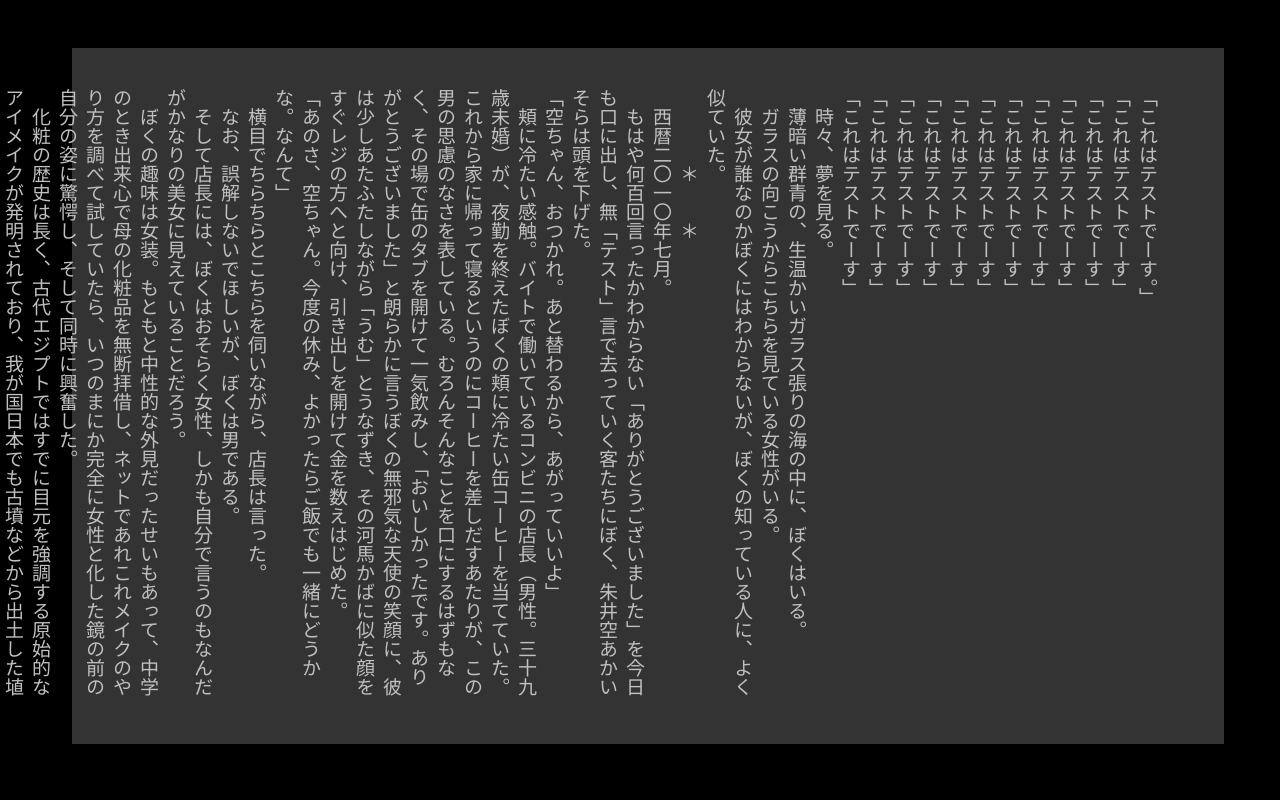
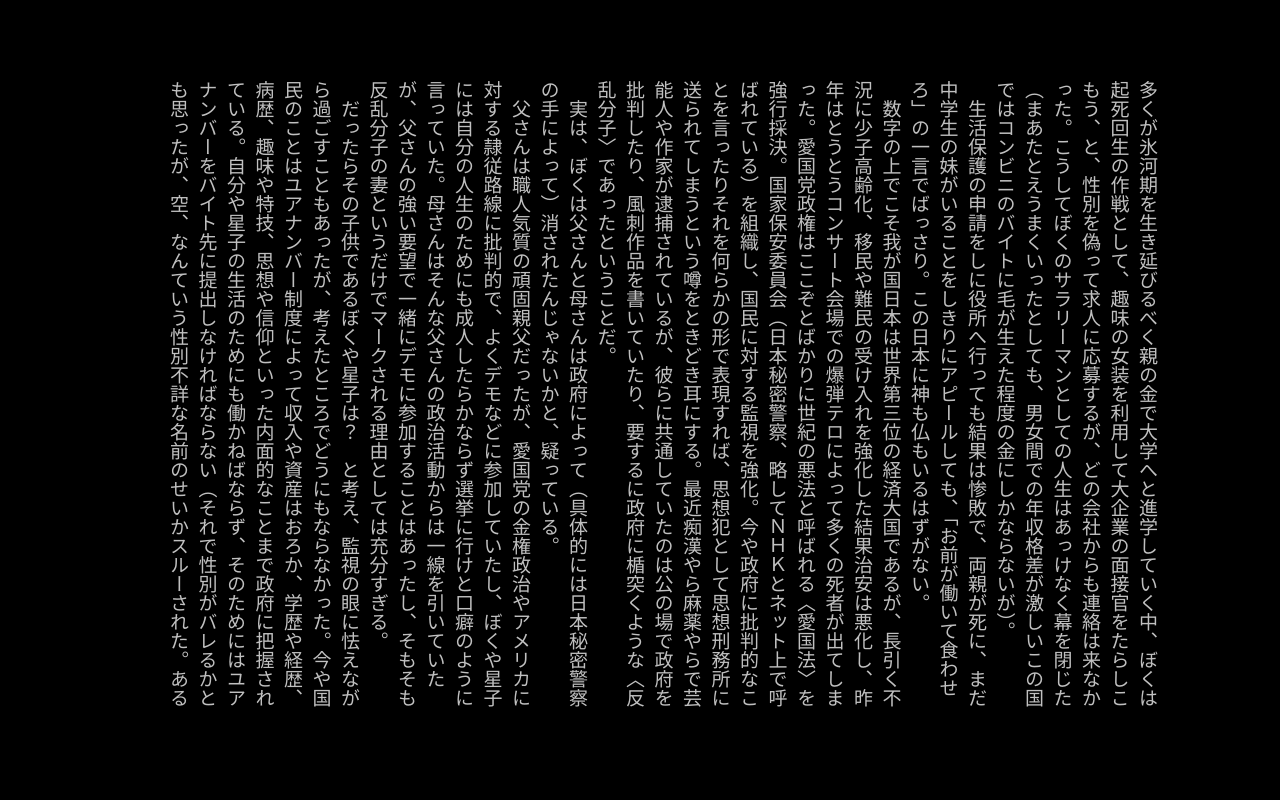
Before and after one commit to celebrater46/testColumnWidth, a plain HTML site: page index.html in a window 1280 px wide. Shown: the top 800 px of the page. Drawn offline with Linux system fonts and the light colour scheme; a web font is replaced by a local one.

Commit message:
displayed div#prev, div#current and div#next successfully

```diff
--- a/index.html
+++ b/index.html
@@ -10,22 +10,19 @@
     <link rel="stylesheet" href="style.css" type="text/css">
 </head>
 <body>
-    <div id="box">
-        <div id="test" class="page">
-            <p>「これはテストでーす。」</p>
-            <p>「これはテストでーす」</p>
-            <p>「これはテストでーす」</p>
-            <p>「これはテストでーす」</p>
-            <p>「これはテストでーす」</p>
-            <p>「これはテストでーす」</p>
-            <p>「これはテストでーす」</p>
-            <p>「これはテストでーす」</p>
-            <p>「これはテストでーす」</p>
-            <p>「これはテストでーす」</p>
-            <p>「これはテストでーす」</p>
-            <p>「これはテストでーす」</p>
-        </div>
-    </div>
+    <div class="blank">　</div>
+    <div id="prev" class="page"></div>
+    <div id="current" class="page"></div>
+    <div id="next" class="page"></div>
+<!--    <div class="box prev">-->
+<!--        <div id="prev" class="page"></div>-->
+<!--    </div>-->
+<!--    <div class="box current">-->
+<!--        <div id="current" class="page"></div>-->
+<!--    </div>-->
+<!--    <div class="box next">-->
+<!--        <div id="next" class="page"></div>-->
+<!--    </div>-->
     <script type="text/javascript" src="sample.js"></script>
     <script type="text/javascript" src="main.js"></script>
 </body>
--- a/main.js
+++ b/main.js
@@ -1,16 +1,32 @@
 "use strict";
 
-let div = document.getElementById("test");
+let prev = document.getElementById("prev");
+let current = document.getElementById("current");
+let next = document.getElementById("next");
+// let div = document.getElementById("test");
+
+// const addLastP = () => {
+//     let p1 = document.createElement("p");
+//     let p2 = document.createElement("p");
+//     let p3 = document.createElement("p");
+// }
 
 const createLines = () => {
     let lines = [];
     const array = sampleTexts.join().split("\n");
     console.log(array);
     for (let i = 0; i < array.length; i++){
-        let p = document.createElement("p");
-        p.innerText = array[i];
-        div.appendChild(p);
-        console.log(i);
+        let p1 = document.createElement("p");
+        let p2 = document.createElement("p");
+        let p3 = document.createElement("p");
+        const line = array[i] === "" ? "　" : array[i];
+        p1.innerText = line;
+        p2.innerText = line;
+        p3.innerText = line;
+        prev.appendChild(p1);
+        current.appendChild(p2);
+        next.appendChild(p3);
+        // console.log(i);
     }
     // return lines;
 }
--- a/style.css
+++ b/style.css
@@ -15,23 +15,46 @@ body {
     /*'Noto Serif JP', 'Kosugi', 'Noto Sans JP', 'Shippori Mincho' は縦書きにしてもレイアウトが大きく崩れない。特に前のふたつが縦書きでもきれいに表示される。 */
 }
 
-div#box{
-    width: 310vw;
-    display: flex;
-    flex-direction: row;
-    justify-content: flex-start;
-    align-items: flex-start;
-    flex-wrap: wrap;
+/*div.box{*/
+/*    position: absolute;*/
+/*    width: 90vw;*/
+/*    padding: 0 5vw;*/
+/*}*/
+
+div.blank{
+    /*position: fixed;*/
+    position: absolute;
+    width: 5vw;
+    top: 0;
+    right: -210vw;
 }
 
 div.page{
+    /*position: fixed;*/
+    position: absolute;
     width: 80vw;
-    height: 77vh;
+    column-width: 70vh;
+    column-gap: 15vh;
+    /*height: 77vh;*/
     padding: 5vh 5vw;
     margin: 5vh 5vw;
-    background-color: #333333;
+    /*background-color: #333333;*/
     writing-mode: vertical-rl;
     /*text-orientation: mixed;*/
+}
+
+div#prev{
+    top: 0;
+    right: -200vw;
+}
+
+div#current{
+    top: -95vh;
+    right: -100vw;
+}
+
+div#next{
+    top: -190vh;
 }
 
 /*span.rotate{*/
@@ -47,6 +70,7 @@ p{
     text-align: left;
     margin: 0;
     padding: 0;
+    line-height: 150%;
 }
 
 a{
```
